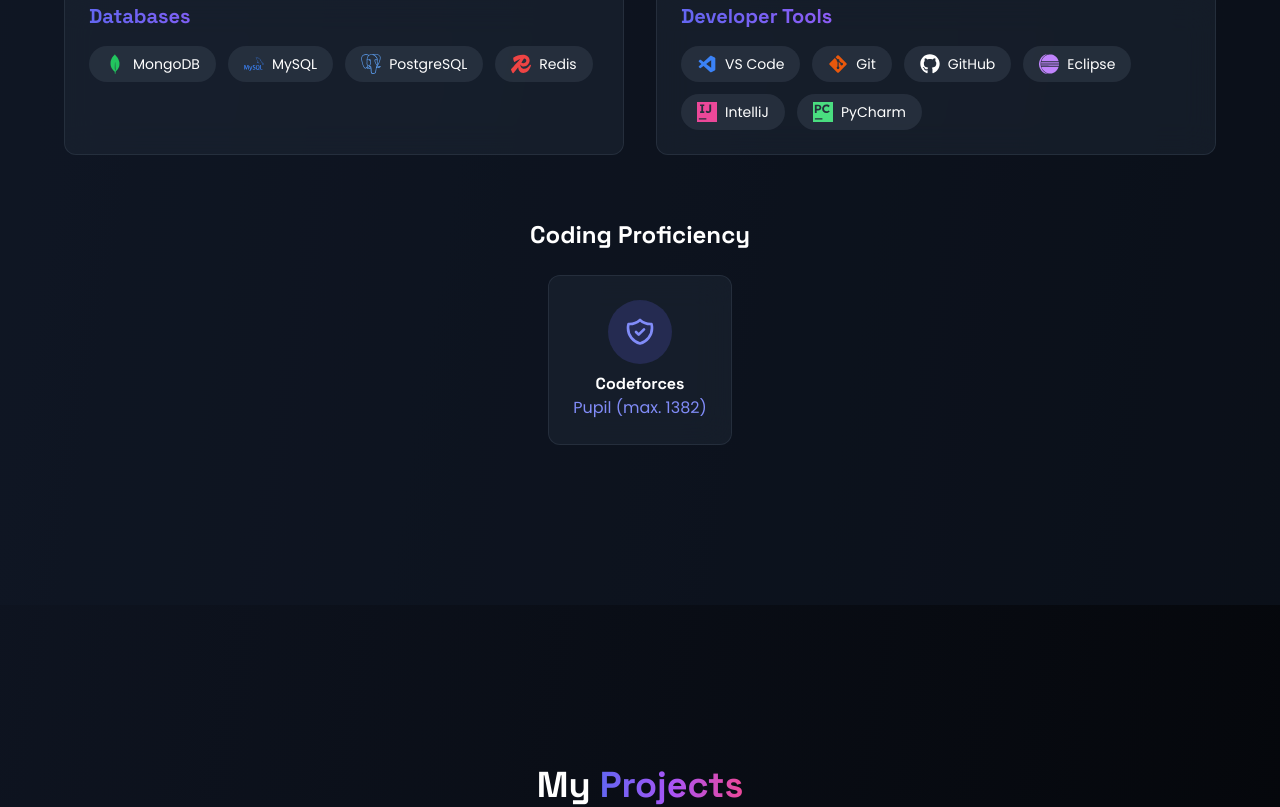
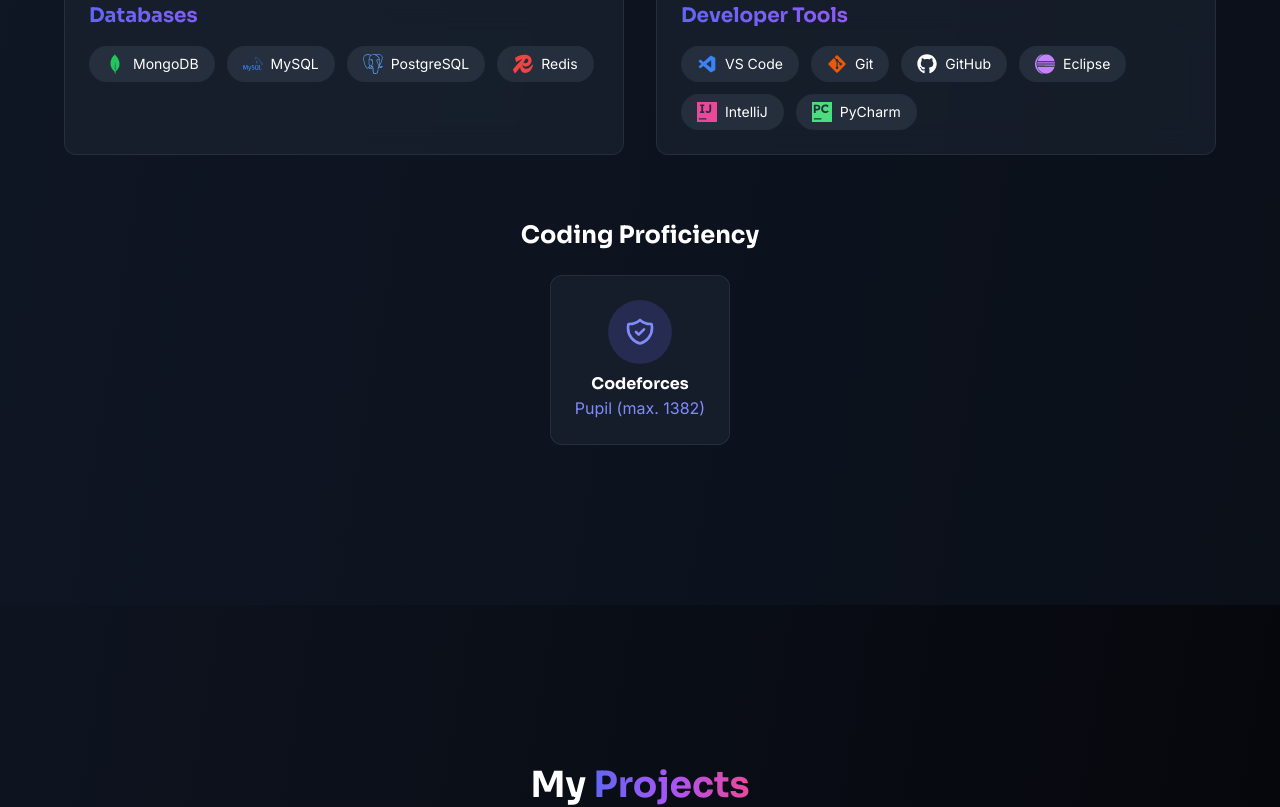
Before and after one commit to DecayDestructor/aaryan-mantri-portfolio, a React (Vite) app: page / in a window 1280 px wide. Shown: the part 2257-3064 px from the top of the page. Built offline with nearby package versions, Linux system fonts and the light colour scheme.

Commit message:
font change

```diff
--- a/src/index.css
+++ b/src/index.css
@@ -1,5 +1,6 @@
-@import url("https://fonts.googleapis.com/css2?family=Poppins:wght@300;400;500;600;700;800&family=Space+Grotesk:wght@300;400;500;600;700&display=swap");
+@import url('https://fonts.googleapis.com/css2?family=Poppins:wght@300;400;500;600;700;800&family=Space+Grotesk:wght@300;400;500;600;700&display=swap');
 
+@import url('https://fonts.googleapis.com/css2?family=Inter+Tight:ital,wght@0,100..900;1,100..900&family=Inter:ital,opsz,wght@0,14..32,100..900;1,14..32,100..900&family=Raleway:ital,wght@0,100..900;1,100..900&family=Sora:wght@100..800&family=Syne:wght@400..800&display=swap');
 @tailwind base;
 @tailwind components;
 @tailwind utilities;
@@ -17,7 +18,7 @@ html {
 }
 
 body {
-  font-family: "Poppins", sans-serif;
+  font-family: 'Inter', sans-serif;
   background-color: var(--background);
   color: var(--text);
   overflow-x: hidden;
@@ -29,7 +30,7 @@ h3,
 h4,
 h5,
 h6 {
-  font-family: "Space Grotesk", sans-serif;
+  font-family: 'Sora', sans-serif;
 }
 
 .gradient-text {
```
